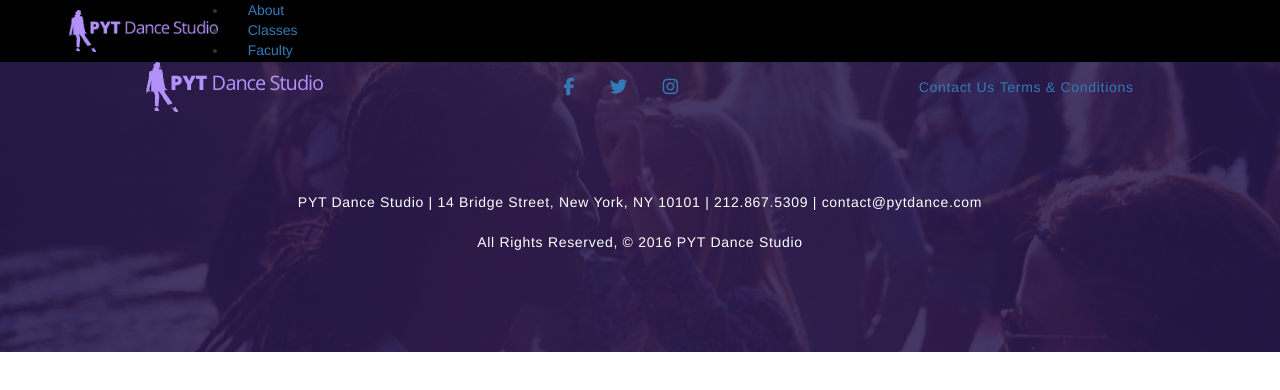
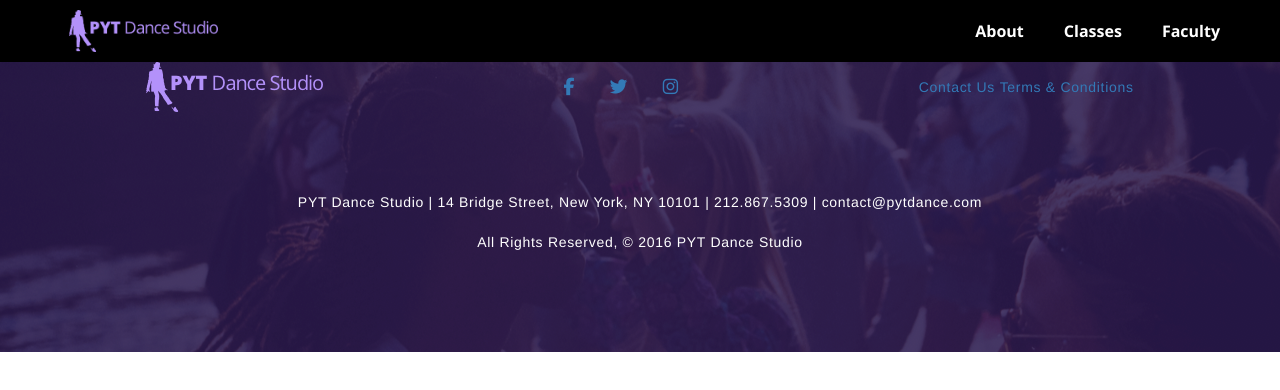
Before and after one commit to TiffanyMeryhew/pyt_dance_studio, a plain HTML site: page about.html in a window 1280 px wide. Drawn offline with nearby package versions, Linux system fonts and the light colour scheme.

Commit message:
fixed navbar on all pages

```diff
--- a/about.html
+++ b/about.html
@@ -18,7 +18,7 @@
         <a href="index.html">
           <img class="mobile-logo navbar-brand" src="resouces/images/logo-color.png" alt="">
         </a>
-        <ul>
+        <ul class="nav navbar-nav navbar-right">
           <!-- <li><a href="index.html">Home</a></li> -->
           <li><a href="about.html">About</a></li>
           <li><a href="classes.html">Classes</a></li>
--- a/resources/css/style.css
+++ b/resources/css/style.css
@@ -28,7 +28,11 @@ html{
   background-color: #000;
 }
 
-.nav li a {
+.navbar-nav>li>a {
+  line-height: 3.875rem;
+}
+
+.nav>li>a {
   padding: 0 20px;
 }
 
@@ -50,9 +54,9 @@ html{
   color: #fff;
 }
 
-.nav ul.nav a:hover {
+/*.nav ul.nav a:hover {
   color: #fff;
-}
+}*/
 
 .mobile-logo {
   display: none;
```
Also changed, not shown: classes.html (+1 -1 lines), faculty.html (+1 -1 lines), index.html (+2 -2 lines).
